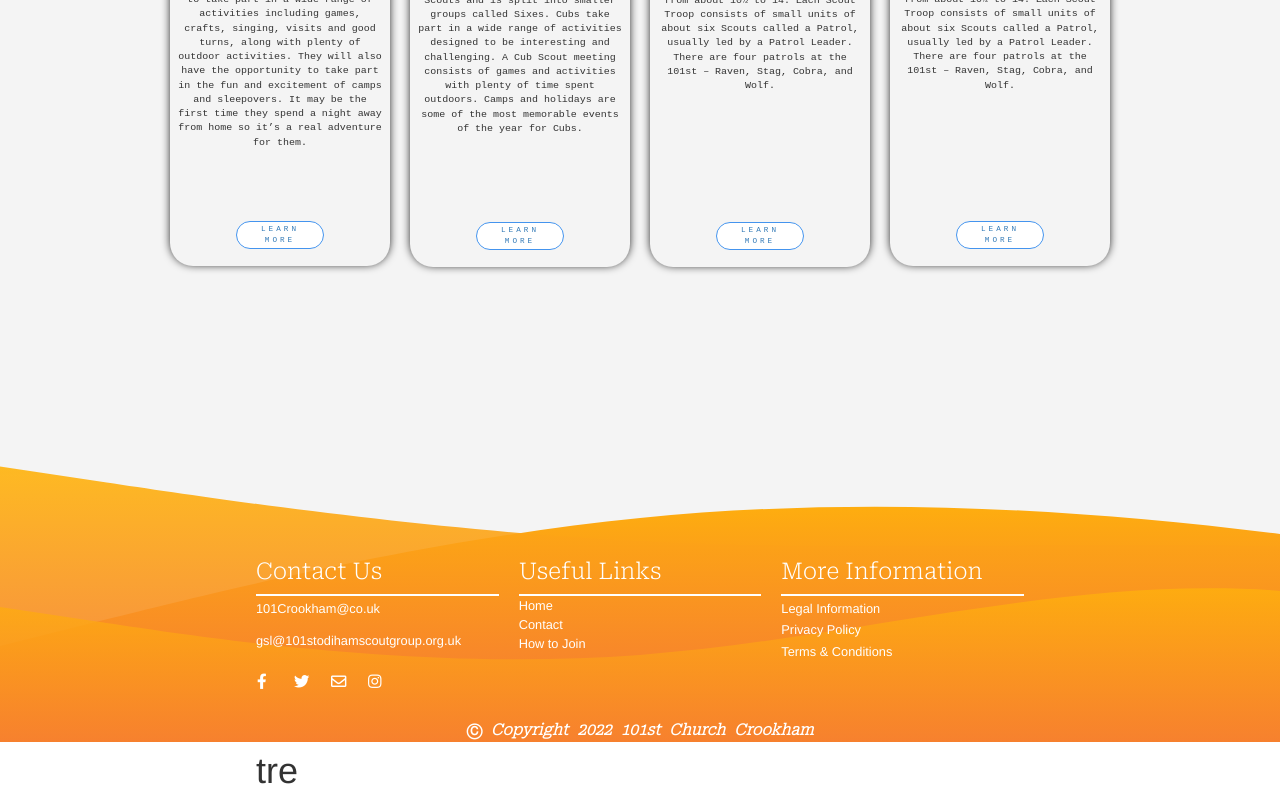
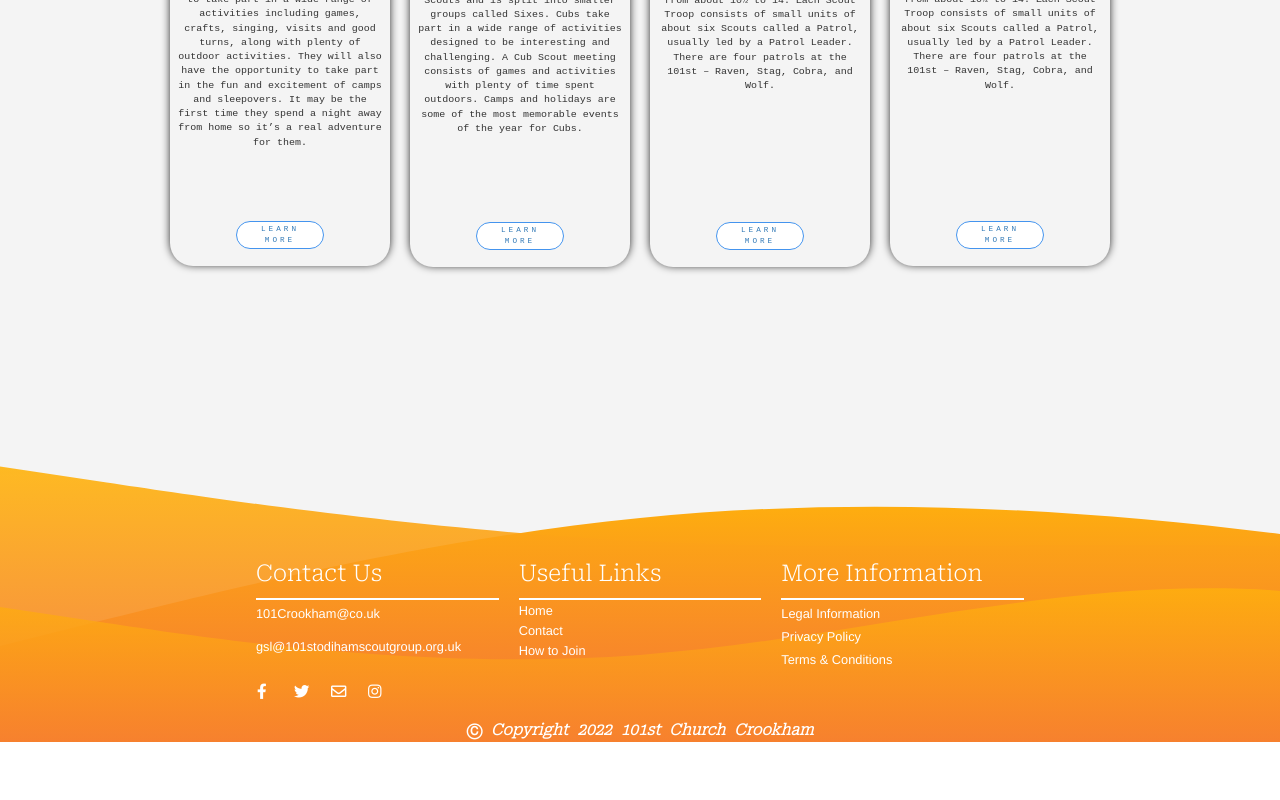
Before and after one commit to zee-creato/scouts.website, an Angular app: page / in a window 1280 px wide. Shown: the part 2679-3479 px from the top of the page. After the commit the page ends 3440 px from the top, so only its background shows below. Built offline with nearby package versions, Linux system fonts and the light colour scheme.

Commit message:
delete p

```diff
--- a/src/app/components/copyright/copyright.component.html
+++ b/src/app/components/copyright/copyright.component.html
@@ -3,6 +3,3 @@
 
 
 </div>
-
-
-<h1>tre</h1>
```
